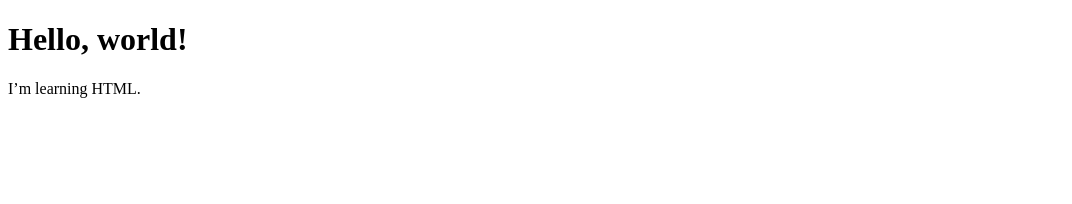
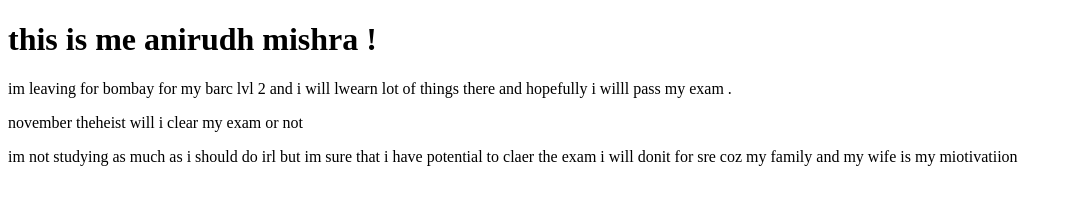
Before and after one commit to anirudhp194777-jpg/anirudh, a plain HTML site: page index.html in a window 1280 px wide. Shown: the whole page, without its empty margins (0-1072 px from the left). Drawn offline with Linux system fonts and the light colour scheme.

Commit message:
Update index.html

```diff
--- a/index.html
+++ b/index.html
@@ -4,7 +4,10 @@
     <title>My First Page</title>
   </head>
   <body>
-    <h1>Hello, world!</h1>
-    <p>I’m learning HTML.</p>
+    <h1>this is me anirudh mishra !</h1>
+    <p> im leaving for bombay for my barc lvl 2 and i will lwearn lot of things there and hopefully i willl pass my exam .</p>
+    <p1> november theheist </p1>
+    <p2> will i clear my exam or not  </p2>
+    <p> im not studying as much as i should do irl but im sure that i have potential to claer the exam i will donit for sre coz my family and my wife is my miotivatiion </p>
   </body>
 </html>
```
